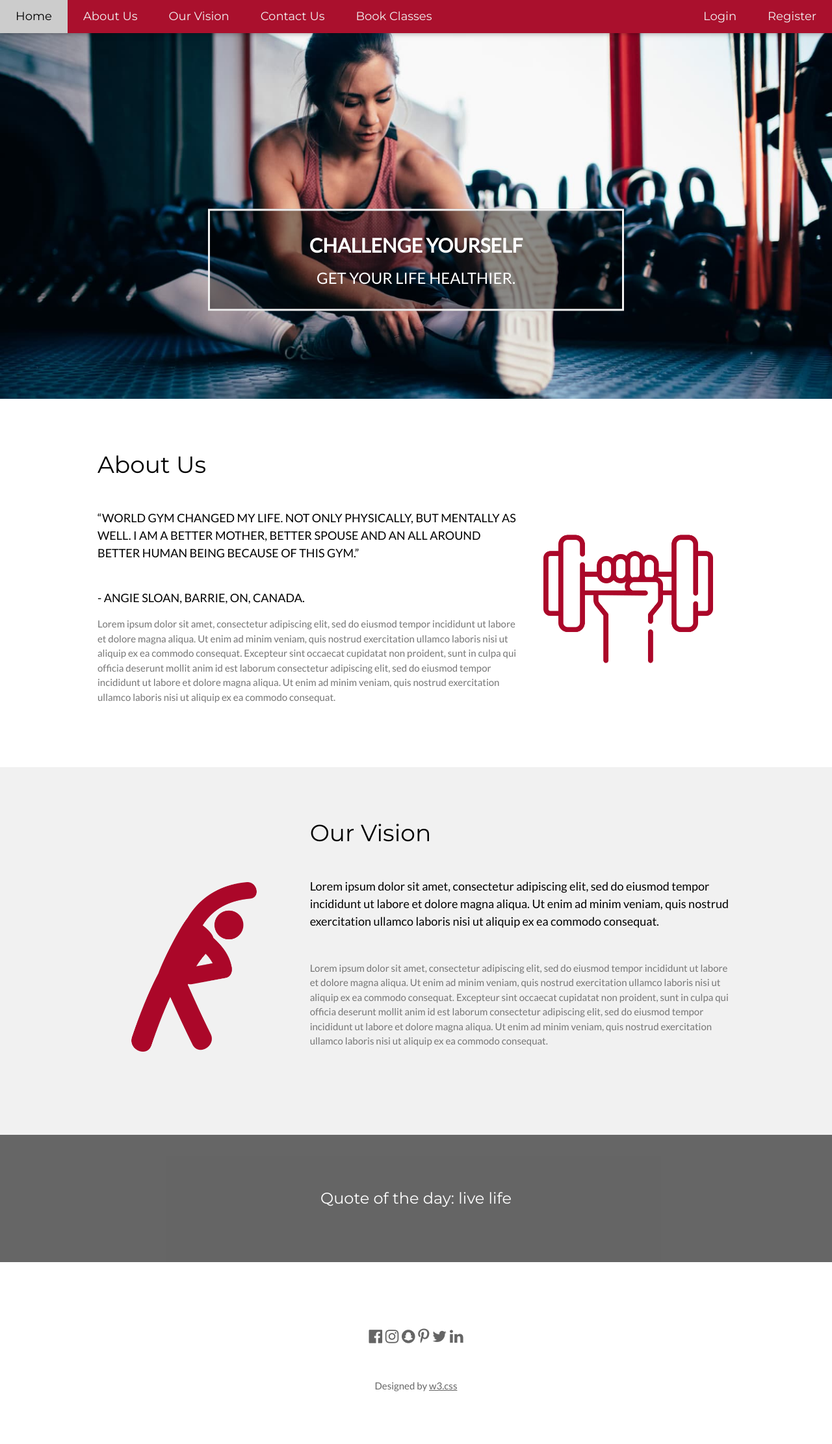
After one commit to Yomna-J/YoumnaJaza-SWE322, a PHP site: page /index.php in a window 1280 px wide. The commit adds this page. Shown: the whole page at 65% size. Run offline with PHP 8.4, Linux system fonts and the light colour scheme.

Commit message:
Update files
- Organize Book_classes PHP code
- Format the checkboxes and the submit button
- Edit Book_classes Navbar
- Rename index.html to index.php
- Add php code in index.php to specify the links in the navbar
- Add new session to hold the username

```diff
--- a/Project/www/Login_action.php
+++ b/Project/www/Login_action.php
@@ -16,6 +16,7 @@
                 if(password_verify($_POST['password'], $result_row[3])){
                     session_start();
                     $_SESSION['id'] = $result_row[0];
+                    $_SESSION['user_name'] = $result_row[1];
                     header('location: Book_classes.php');
                 } else {
                     die('Invalid username or password.');
--- /dev/null
+++ b/Project/www/index.php
@@ -0,0 +1,159 @@
+<!--
+  This template is taken from W3schools and we have only edited some parts of it
+-->
+
+
+<!DOCTYPE html>
+<html lang="en">
+  <title>Gymlada </title>
+  <meta charset="UTF-8">
+  <meta name="viewport" content="width=device-width, initial-scale=1">
+  <link rel="stylesheet" href="https://www.w3schools.com/w3css/4/w3.css">
+  <link rel="stylesheet" href="https://fonts.googleapis.com/css?family=Lato">
+  <link rel="stylesheet" href="https://fonts.googleapis.com/css?family=Montserrat">
+  <link rel="stylesheet" href="https://cdnjs.cloudflare.com/ajax/libs/font-awesome/4.7.0/css/font-awesome.min.css">
+  <style>
+    body,h1,h2,h3,h4,h5,h6 {font-family: "Lato", sans-serif}
+    .w3-bar,h1,button {font-family: "Montserrat", sans-serif}
+    .fa-anchor,.fa-coffee {font-size:200px}
+
+    .bg-text {
+      background-color: rgb(0,0,0); /* Fallback color */
+      background-color: rgba(0,0,0, 0.4); /* Black w/opacity/see-through */
+      color: white;
+      font-weight: bold;
+      border: 3px solid #f1f1f1;
+      position: absolute;
+      top: 50%;
+      left: 50%;
+      transform: translate(-50%, -50%);
+      width: 50%;
+      padding: 20px;
+      text-align: center;
+    }
+
+    </style>
+  <body>
+
+    <!-- Navbar -->
+    <div class="w3-top">
+      <div class="w3-bar w3-card w3-left-align w3-large" style="background-color: #AA102D; color:#f1f1f1;">
+        <a class="w3-bar-item w3-button w3-hide-medium w3-hide-large w3-right w3-padding-large w3-hover-white w3-large w3-red" href="javascript:void(0);" onclick="myFunction()" title="Toggle Navigation Menu"><i class="fa fa-bars"></i></a>
+        <a href="#" class="w3-bar-item w3-button w3-padding-large w3-white">Home</a>
+        <a href="#first-grid" class="w3-bar-item w3-button w3-hide-small w3-padding-large w3-hover-white">About Us</a>
+        <a href="#second-grid" class="w3-bar-item w3-button w3-hide-small w3-padding-large w3-hover-white">Our Vision</a>
+        <a href="#footer" class="w3-bar-item w3-button w3-hide-small w3-padding-large w3-hover-white">Contact Us</a>
+        <a href="Book_classes.php" class="w3-bar-item w3-button w3-hide-small w3-padding-large w3-hover-white-large w3-hover-white">Book Classes</a>
+        <?php
+          session_start();
+          if (!isset($_SESSION['id']) || empty($_SESSION['id']) || session_status() === PHP_SESSION_NONE  ){
+
+            echo "
+            <a href='Registration.html' class='w3-bar-item w3-button w3-hide-small w3-padding-large w3-hover-white' style='float:right;'>Register</a>
+            <a href='Login.html' class='w3-bar-item w3-button w3-hide-small w3-padding-large w3-hover-white' style='float:right;'>Login</a>
+
+            ";
+        }
+        ?>
+
+      </div>
+
+
+      <!-- Navbar on small screens -->
+      <div id="navDemo" class="w3-bar-block w3-white w3-hide w3-hide-large w3-hide-medium w3-large">
+        <a href="#first-grid" class="w3-bar-item w3-button w3-padding-large">About Us</a>
+        <a href="#second-grid" class="w3-bar-item w3-button w3-padding-large">Our Vision</a>
+        <a href="#second-grid" class="w3-bar-item w3-button w3-padding-large">Book Classes</a>
+        <a href="Book_classes.php" class="w3-bar-item w3-button w3-padding-large">Book Classes</a>
+
+        <?php
+          if (!isset($_SESSION['id']) || empty($_SESSION['id']) || session_status() === PHP_SESSION_NONE  ){
+            echo "
+            <a href='Registration.html' class='w3-bar-item w3-button w3-hide-small w3-padding-large w3-hover-white' style='float:right;'>Register</a>
+            <a href='Login.html' class='w3-bar-item w3-button w3-hide-small w3-padding-large w3-hover-white' style='float:right;'>Login</a>
+
+            ";
+        }
+        ?>
+
+      </div>
+    </div>
+
+    <!-- Header -->
+    <header class="w3-container w3-center" style="padding:128px 16px; background-image: url(../src/imgs/background.jpg); background-size: cover;  background-repeat: no-repeat; padding-bottom: 38%;">
+
+        <div class="bg-text">
+            <h2><strong> CHALLENGE YOURSELF </strong></h2>
+            <h3> GET YOUR LIFE HEALTHIER. </h3>
+        </div>
+    </header>
+
+    <!-- First Grid -->
+    <div class="w3-row-padding w3-padding-64 w3-container" id="first-grid">
+      <div class="w3-content">
+        <div class="w3-twothird">
+          <h1>About Us</h1>
+          <h5 class="w3-padding-32"> “WORLD GYM CHANGED MY LIFE. NOT ONLY PHYSICALLY, BUT MENTALLY AS WELL. I AM A BETTER MOTHER, BETTER SPOUSE AND AN ALL AROUND BETTER HUMAN BEING BECAUSE OF THIS GYM.” </h5>
+          <h5> - ANGIE SLOAN, BARRIE, ON, CANADA. </h5>
+
+          <p class="w3-text-grey">Lorem ipsum dolor sit amet, consectetur adipiscing elit, sed do eiusmod tempor incididunt ut labore et dolore magna aliqua. Ut enim ad minim veniam, quis nostrud exercitation ullamco laboris nisi ut aliquip ex ea commodo consequat. Excepteur sint
+            occaecat cupidatat non proident, sunt in culpa qui officia deserunt mollit anim id est laborum consectetur adipiscing elit, sed do eiusmod tempor incididunt ut labore et dolore magna aliqua. Ut enim ad minim veniam, quis nostrud exercitation ullamco
+            laboris nisi ut aliquip ex ea commodo consequat.</p>
+        </div>
+
+      <div class="w3-third w3-center">
+        <img src="../src/imgs/icon1.png" class="fa fa-anchor w3-padding-64" style="width: 80%; margin-top:15%">
+          <!-- <i class="fa fa-anchor w3-padding-64 w3-text-red"></i> -->
+        </div>
+      </div>
+    </div>
+
+    <!-- Second Grid -->
+    <div class="w3-row-padding w3-light-grey w3-padding-64 w3-container" id="second-grid">
+      <div class="w3-content">
+        <div class="w3-third w3-center">
+          <img src="../src/imgs/icon2.png" class="fa fa-anchor w3-padding-64" style="width: 80%; margin-top:15%;margin-left:-30px">
+        </div>
+
+        <div class="w3-twothird">
+          <h1>Our Vision</h1>
+          <h5 class="w3-padding-32">Lorem ipsum dolor sit amet, consectetur adipiscing elit, sed do eiusmod tempor incididunt ut labore et dolore magna aliqua. Ut enim ad minim veniam, quis nostrud exercitation ullamco laboris nisi ut aliquip ex ea commodo consequat.</h5>
+
+          <p class="w3-text-grey">Lorem ipsum dolor sit amet, consectetur adipiscing elit, sed do eiusmod tempor incididunt ut labore et dolore magna aliqua. Ut enim ad minim veniam, quis nostrud exercitation ullamco laboris nisi ut aliquip ex ea commodo consequat. Excepteur sint
+            occaecat cupidatat non proident, sunt in culpa qui officia deserunt mollit anim id est laborum consectetur adipiscing elit, sed do eiusmod tempor incididunt ut labore et dolore magna aliqua. Ut enim ad minim veniam, quis nostrud exercitation ullamco
+            laboris nisi ut aliquip ex ea commodo consequat.</p>
+        </div>
+      </div>
+    </div>
+
+    <div class="w3-container w3-black w3-center w3-opacity w3-padding-64">
+        <h1 class="w3-margin w3-xlarge">Quote of the day: live life</h1>
+    </div>
+
+    <!-- Footer -->
+    <footer class="w3-container w3-padding-64 w3-center w3-opacity" id="footer">
+      <div class="w3-xlarge w3-padding-32">
+        <i class="fa fa-facebook-official w3-hover-opacity"></i>
+        <i class="fa fa-instagram w3-hover-opacity"></i>
+        <i class="fa fa-snapchat w3-hover-opacity"></i>
+        <i class="fa fa-pinterest-p w3-hover-opacity"></i>
+        <i class="fa fa-twitter w3-hover-opacity"></i>
+        <i class="fa fa-linkedin w3-hover-opacity"></i>
+    </div>
+    <p>Designed by <a href="https://www.w3schools.com/w3css/default.asp" target="_blank">w3.css</a></p>
+    </footer>
+
+    <script>
+      // Used to toggle the menu on small screens when clicking on the menu button
+      function myFunction() {
+        var x = document.getElementById("navDemo");
+        if (x.className.indexOf("w3-show") == -1) {
+          x.className += " w3-show";
+        } else {
+          x.className = x.className.replace(" w3-show", "");
+        }
+      }
+      </script>
+
+  </body>
+</html>
```
Also changed, not shown: Project/www/Book_classes.php (+61 -28 lines), Project/www/index.html (deleted, +0 -141 lines).
